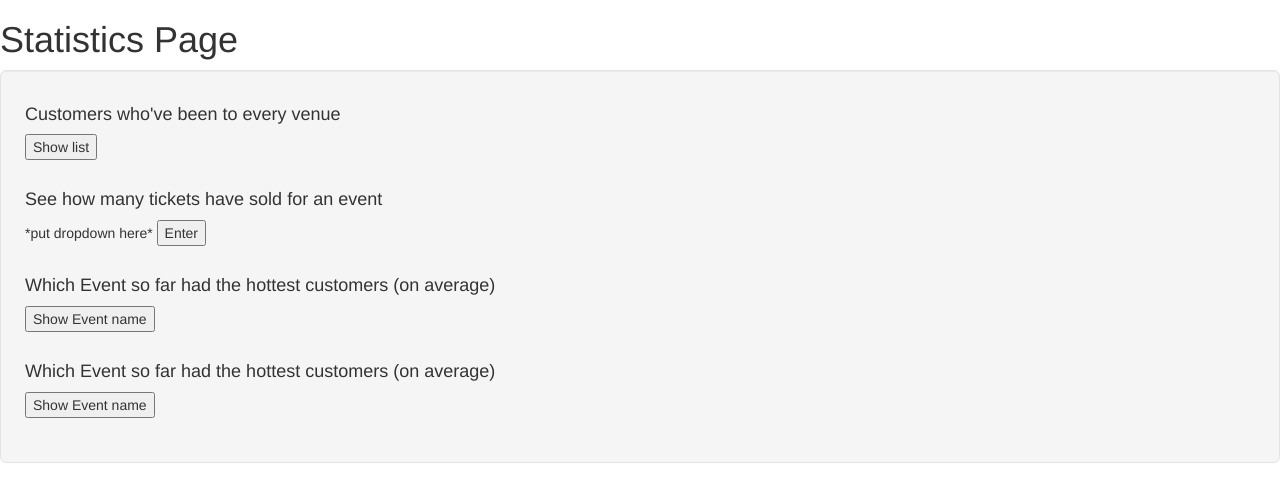
After one commit to danyakarras/Venue, a PHP site: page /304_project/statistics.php in a window 1280 px wide. The commit adds this page. Shown: the top 502 px of the page. Run offline with PHP 8.4, Linux system fonts and the light colour scheme; some libraries are stand-ins or nearby versions.

Commit message:
added statistics.php

```diff
--- /dev/null
+++ b/statistics.php
@@ -0,0 +1,31 @@
+<!DOCTYPE html>
+<html lang="en">
+<head>
+    <meta charset="utf-8">
+	<meta name="viewport" content="width=device-width, initial-scale=1">
+  <link rel="stylesheet" href="https://maxcdn.bootstrapcdn.com/bootswatch/3.3.7/cerulean/bootstrap.min.css">
+  <script src="https://ajax.googleapis.com/ajax/libs/jquery/3.1.1/jquery.min.js"></script>
+   <script src="https://maxcdn.bootstrapcdn.com/bootstrap/3.3.7/js/bootstrap.min.js"></script>
+  </head>
+<body>
+<h1>Statistics Page</h1>
+
+<div class="well well-lg">
+<h4>Customers who've been to every venue</h4>
+<button>Show list</button><br>
+<br>
+<h4>See how many tickets have sold for an event</h4>
+ *put dropdown here*
+<button>Enter</button><br>
+<br>
+<h4>Which Event so far had the hottest customers (on average)</h4>
+<button>Show Event name</button><br>
+<br>
+<h4>Which Event so far had the hottest customers (on average)</h4>
+<button>Show Event name</button><br>
+<br>
+
+</div>
+
+</body>
+</html>
```
Also changed, not shown: manager_home.php (+22 -0 lines).
